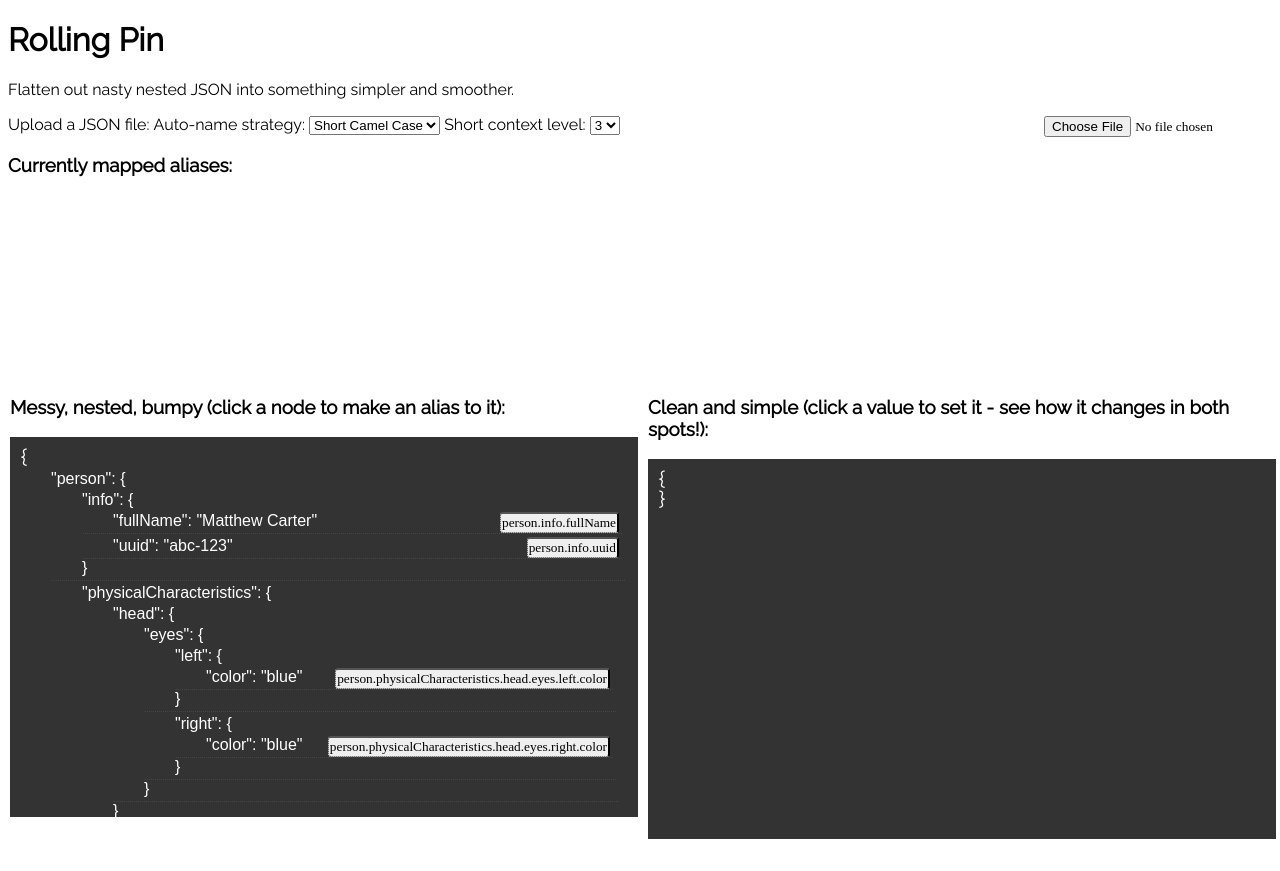
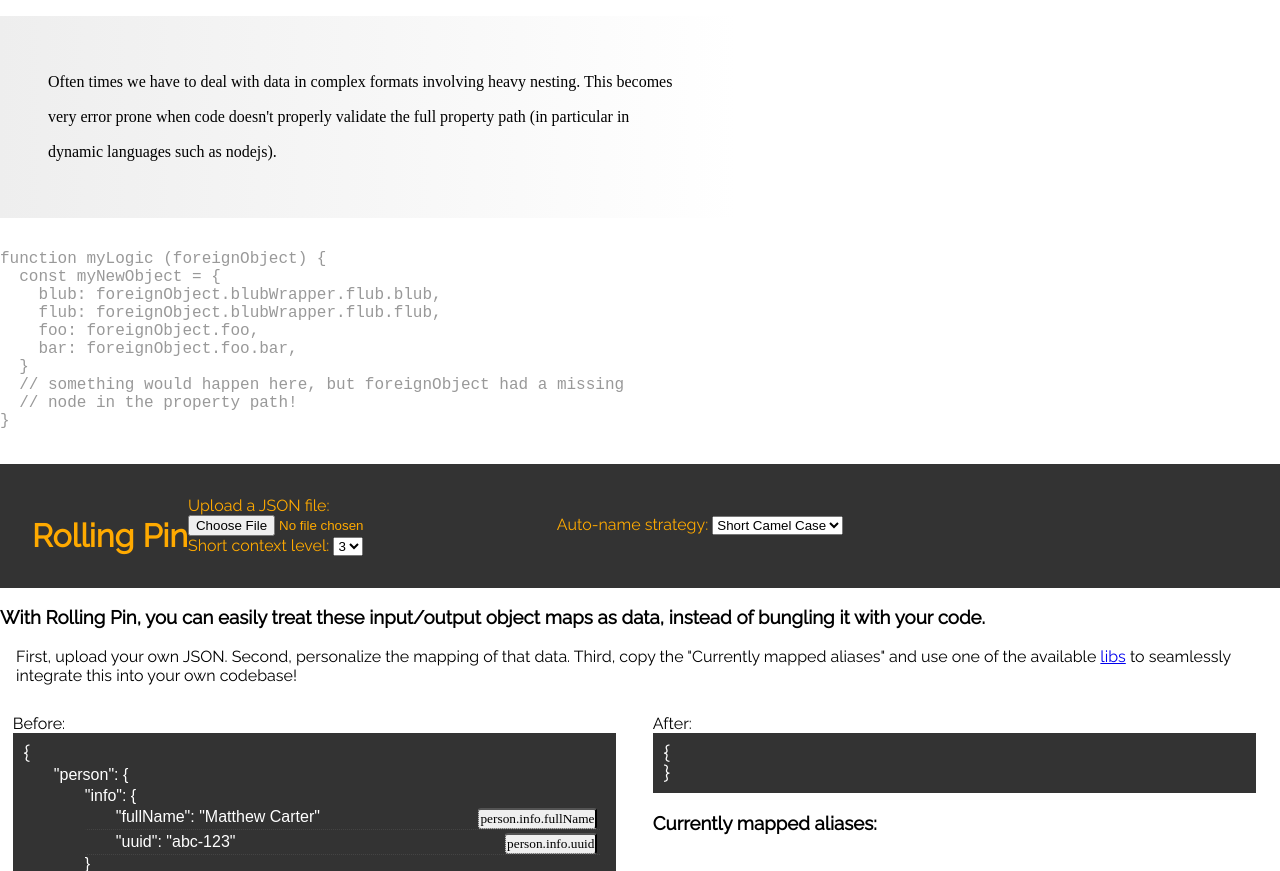
Before and after one commit to ahungry/rolling-pin, a website: page index.html in a window 1280 px wide. Shown: the top 871 px of the page. Before the commit the page ends 839 px from the top, so only its background shows below. Drawn offline with Linux system fonts and the light colour scheme.

Commit message:
more style work

```diff
--- a/index.html
+++ b/index.html
@@ -9,12 +9,36 @@
     <title>Rolling Pin</title>
   </head>
   <body>
+    <p class="blurb">
+      Often times we have to deal with data in complex formats
+      involving heavy nesting.  This becomes very error prone
+      when code doesn't properly validate the full property path
+      (in particular in dynamic languages such as nodejs).
+    </p>
+
+    <pre class="sample">
+function myLogic (foreignObject) {
+  const myNewObject = {
+    blub: foreignObject.blubWrapper.flub.blub,
+    flub: foreignObject.blubWrapper.flub.flub,
+    foo: foreignObject.foo,
+    bar: foreignObject.foo.bar,
+  }
+  // something would happen here, but foreignObject had a missing
+  // node in the property path!
+}
+    </pre>
+
+    <br style="clear:both;" />
+
+    <div id="menu">
       <h1>Rolling Pin</h1>
 
-    <p>Flatten out nasty nested JSON into something simpler and smoother.</p>
+      <div>
+        Upload a JSON file: <input type="file" id="json-file">
+      </div>
 
-    Upload a JSON file: <input type="file" id="json-file">
-
+      <div>
         Auto-name strategy:
         <select id="auto-name">
           <option value="short">short</option>
@@ -23,32 +47,47 @@
           <option value="long-snake">Long Snake Case</option>
           <option value="long-camel">Long Camel Case</option>
         </select>
+      </div>
 
+      <div>
         Short context level:
         <select id="short-context-level">
           <option value="1">1</option>
           <option value="2">2</option>
           <option selected="true" value="3">3</option>
         </select>
+      </div>
+    </div>
+
+    <h3>With Rolling Pin, you can easily treat these input/output object
+      maps as data, instead of bungling it with your code.</h3>
+
+    <p class="margin">
+      First, upload your own JSON.
+      Second, personalize the mapping of that data.
+      Third, copy the "Currently mapped aliases" and use one of
+      the available <a href="#" onclick="alert('Coming soon!')">libs</a>
+      to seamlessly integrate this into your own codebase!
+    </p>
 
     <div class="half left">
-      <h3>Messy, nested, bumpy (click a node to make an alias to it):</h3>
-
+      Before:
       <div class="code">
         {<pre id="code"></pre>}
       </div>
     </div>
 
     <div class="half right">
-      <h3>Clean and simple (click a value to set it - see how it changes in both spots!):</h3>
-
+      After:
       <div class="code">
         {<pre id="clean-code"></pre>}
       </div>
+
+      <h3>Currently mapped aliases:</h3>
+      <code id="aliases"></code>
     </div>
 
-    <h3>Currently mapped aliases:</h3>
-    <div id="aliases"></div>
+    <br style="clear:both;" />
 
   </body>
   <script src="index.js"></script>
--- a/index.js
+++ b/index.js
@@ -7,7 +7,7 @@ let json = {
       "fullName": "Matthew Carter",
       "uuid": "abc-123"
     },
-    "physicalCharacteristics": {
+    "physical": {
       "head": {
         "eyes": {
           "left": {
--- a/main.css
+++ b/main.css
@@ -9,6 +9,7 @@
 html, body {
   font-family: 'Gotham', 'Raleway', 'Roboto', 'Helvetica', 'Arial', sans-serif;
   font-size: 1.0rem;
+  margin: 0;
 }
 
 .code {
@@ -38,10 +39,6 @@ html, body {
   clear:both;
 }
 
-.tree-key input {
-  color: #000;
-}
-
 .tk-active {
   border-bottom: 1px dotted #eee;
   border-left: 1px dotted #eee;
@@ -54,22 +51,12 @@ html, body {
 }
 
 .half {
-  bottom: 10px;
-  margin-bottom: 1%;
-  position: absolute;
-  height: 50%;
-  width: 50%;
+  float: left;
+  margin: 1%;
+  width: 48%;
 }
 
-.half.left {
-  left: 10px;
-}
-
-.half.right {
-  margin-left: 50%;
-}
-
-input {
+.tree-key input {
   border-radius: 3px;
   color: #000;
   cursor: pointer;
@@ -85,22 +72,54 @@ input:hover {
   padding: 1px !important;
 }
 
+.blurb {
+  background-image: linear-gradient(to right, #eee, #fff );
+  float: left;
+  font-family: serif;
+  line-height: 2.2rem;
+  padding: 3rem;
+  width: 50%;
+}
+
+.sample {
+  color: #999;
+  font-size: 1.0rem;
+  float: left;
+}
+
+#menu {
+  background: #333;
+  color: #fa0;
+  padding: 2rem;
+}
+
+#menu h1 {
+  float: left;
+}
+
+#menu div {
+  display: inline-block;
+  width: 30%;
+}
+
+.margin {
+  margin: 1rem;
+}
+
 /* If width is less than 600 do this stuff */
-@media (max-width: 600px)
+@media (max-width: 1024px)
 {
   .half {
     position: relative;
-    width: 100%;
+    width: 90%;
   }
 
-  .half.left {
+  #menu div {
+    display: block !important;
+    text-align: right;
+    width: 90% !important;
   }
 
-  .half.right {
-    margin-left: 0%;
-  }
-
-  .code {
-    height: 300px;
-  }
+  .blurb { width: 80%; }
+  .sample { font-size: 0.7rem; }
 }
```
Lines whose indentation alone changed are shown as unchanged.
